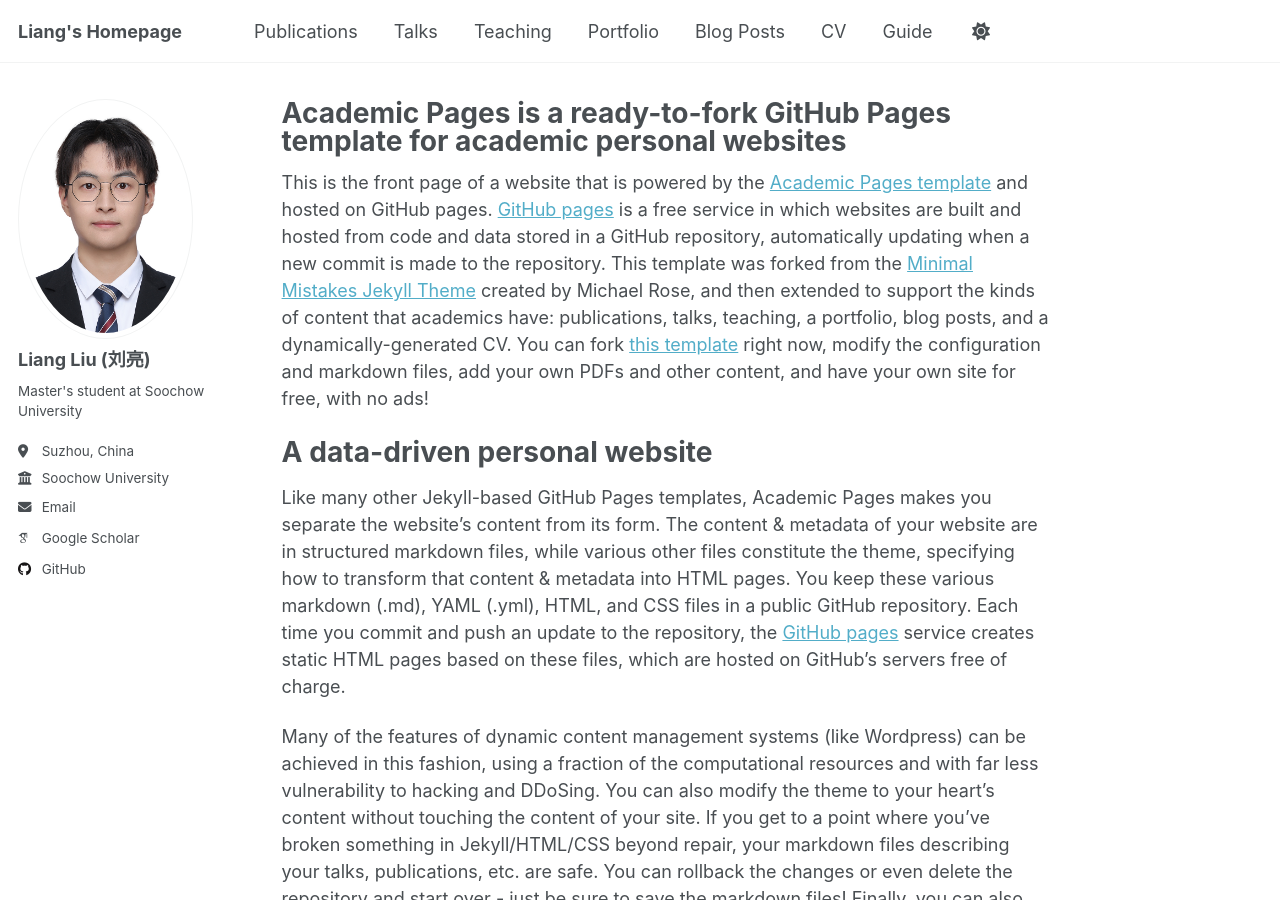
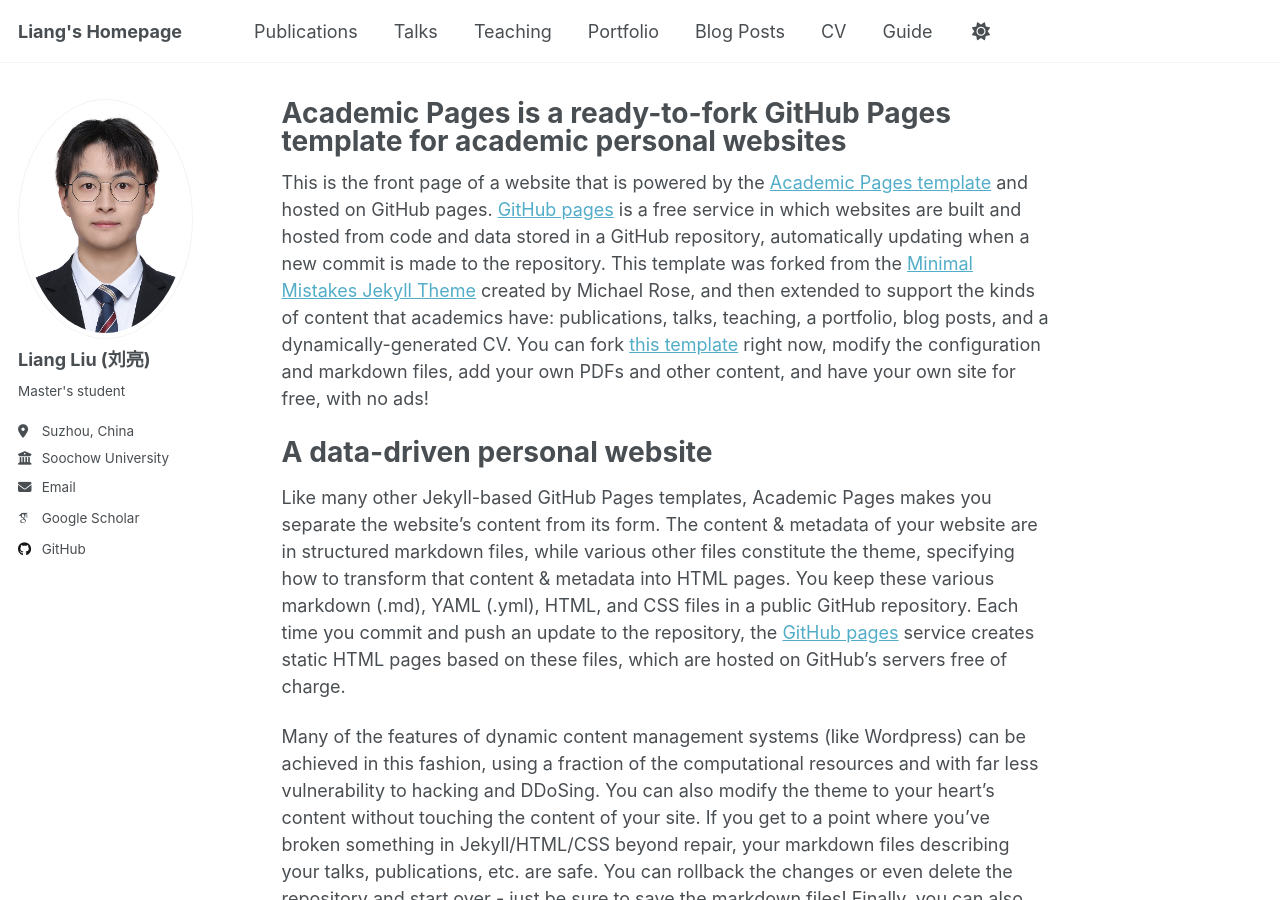
Before and after one commit to trueBatty/trueBatty.github.io, a Jekyll site: the page built from _pages/about.md, in a window 1280 px wide and 900 px high. Built offline with Jekyll 4.4.1, drawn with Linux system fonts in a browser that asks for light colours; some web fonts are replaced.

Commit message:
Update _config.yml

```diff
--- a/_config.yml
+++ b/_config.yml
@@ -25,7 +25,7 @@
   avatar           : "profile.png"
   name             : "Liang Liu (刘亮)"
   pronouns         :
-  bio              : "Master's student at Soochow University"
+  bio              : "Master's student"
   location         : "Suzhou, China"
   employer         : "Soochow University"
   uri              : # URL
```
